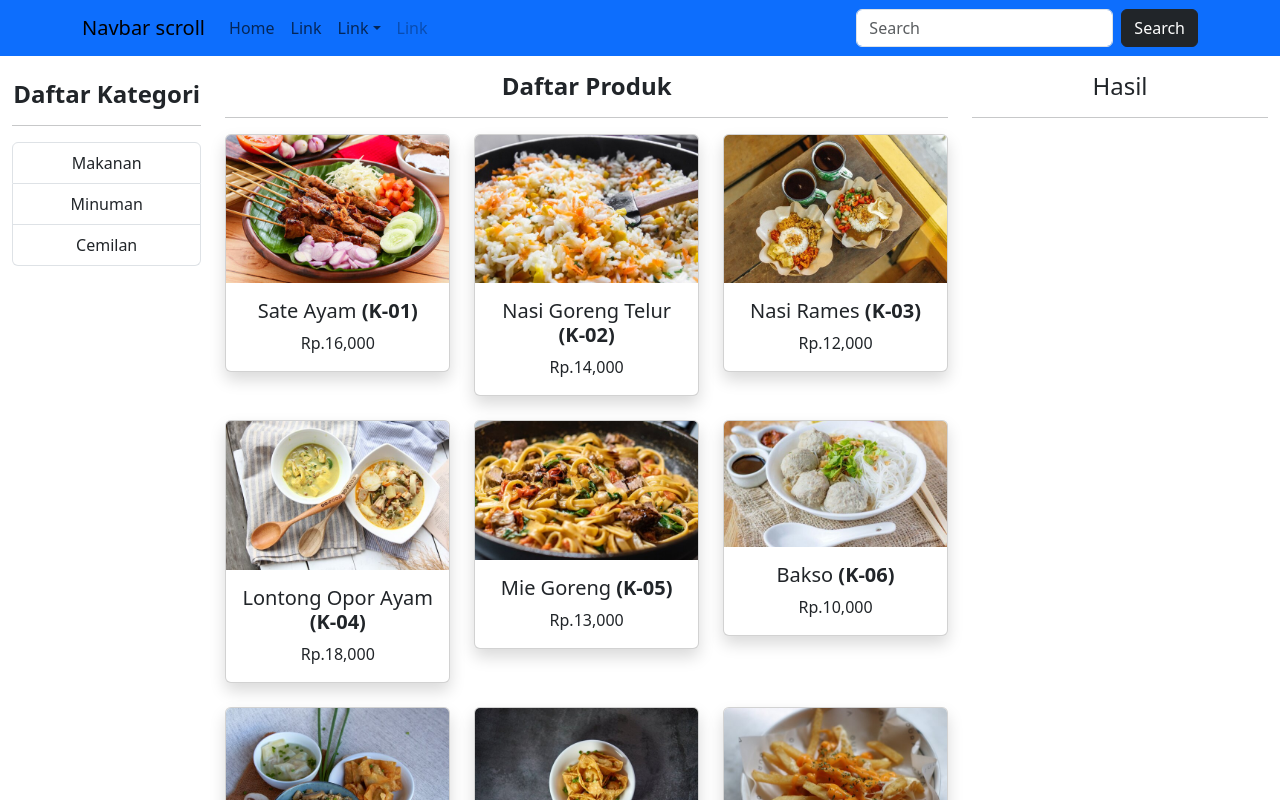
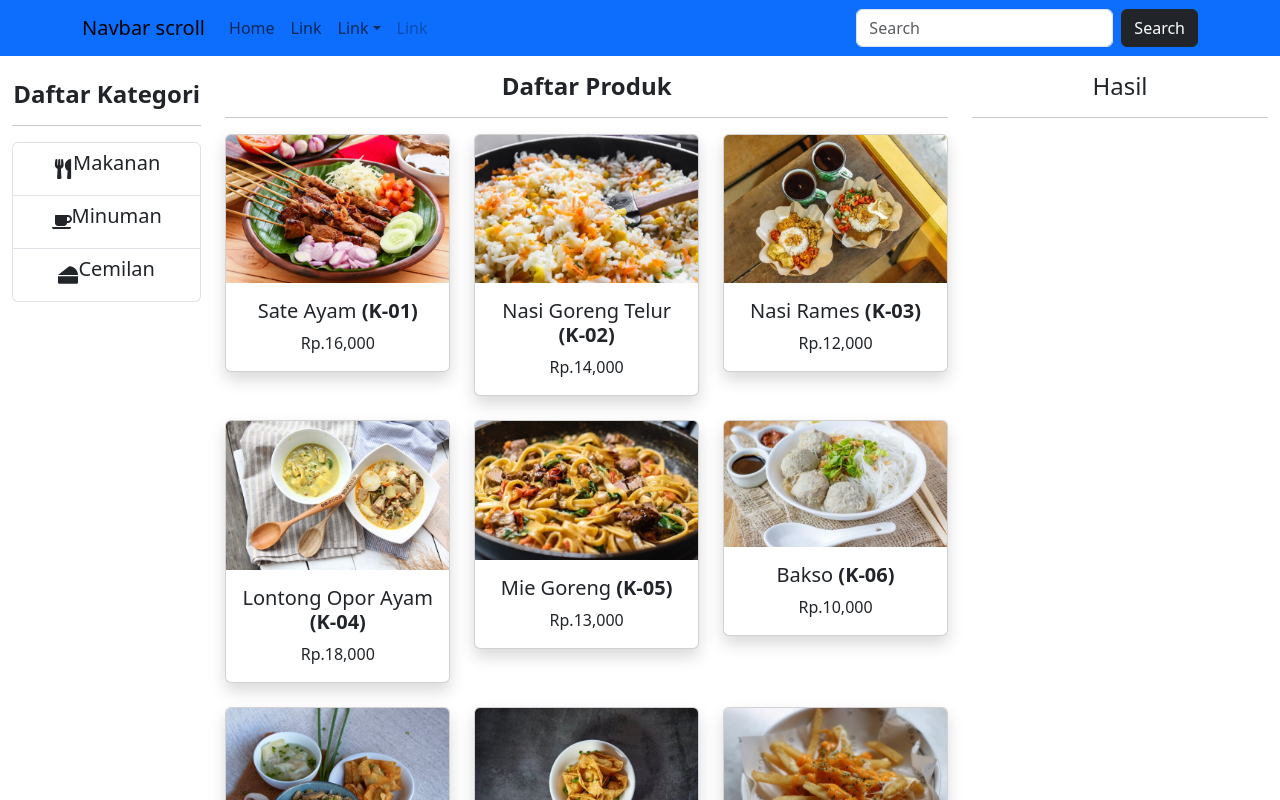
Before and after one commit to manuhutu344/Fake_Api, a React (Vite) app: page / in a window 1280 px wide. Shown: the top 800 px of the page. Built offline with nearby package versions, Linux system fonts and the light colour scheme; data requests are answered from the project's data file.

Commit message:
pasang iconnya

```diff
--- a/package.json
+++ b/package.json
@@ -16,6 +16,8 @@
     "react": "^19.1.1",
     "react-bootstrap": "^2.10.10",
     "react-dom": "^19.1.1",
+    "react-icon": "^1.0.0",
+    "react-icons": "^5.5.0",
     "react-router-dom": "^7.9.1",
     "sweetalert": "^2.1.2"
   },
--- a/src/component/ListCategories.jsx
+++ b/src/component/ListCategories.jsx
@@ -1,8 +1,15 @@
 import axios from 'axios'
 import { API_URL } from '../utils/constant'
+import { Component } from 'react'
+import { FaUtensils,FaCoffee,FaCheese } from "react-icons/fa"
+import { Col, ListGroup } from 'react-bootstrap'
 
-import { Component } from 'react'
-import { Col, ListGroup } from 'react-bootstrap'
+const Icon = ({nama}) =>{
+  if(nama === "Makanan") return <FaUtensils className='mt-2'/>
+  if(nama === "Minuman") return <FaCoffee className='mt-2'/>
+  if(nama === "Cemilan") return <FaCheese className='mt-2'/>
+  return <FaUtensils className='mt-2'/>
+}
 
 export default class ListCategories extends Component {
   constructor(props) {
@@ -32,7 +39,7 @@ componentDidMount(){
       <ListGroup>
         {
           categories && categories.map((category)=>(
-            <ListGroup.Item>{category.nama}</ListGroup.Item>
+            <ListGroup.Item key={category.id}><h5><Icon nama={category.nama} />{category.nama}</h5></ListGroup.Item>
           ))
         }
     </ListGroup>
```
Also changed, not shown: 1 other file (tests, documents, lock files or other folders).
